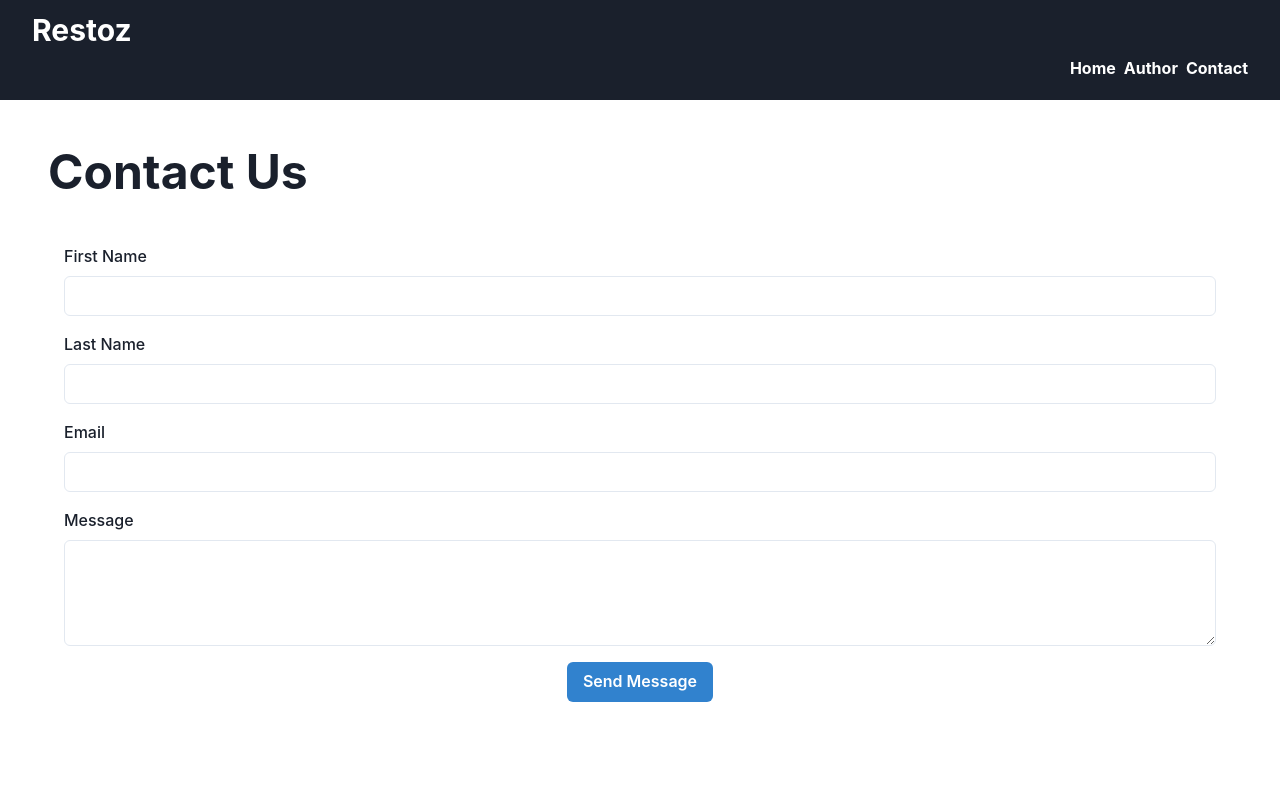
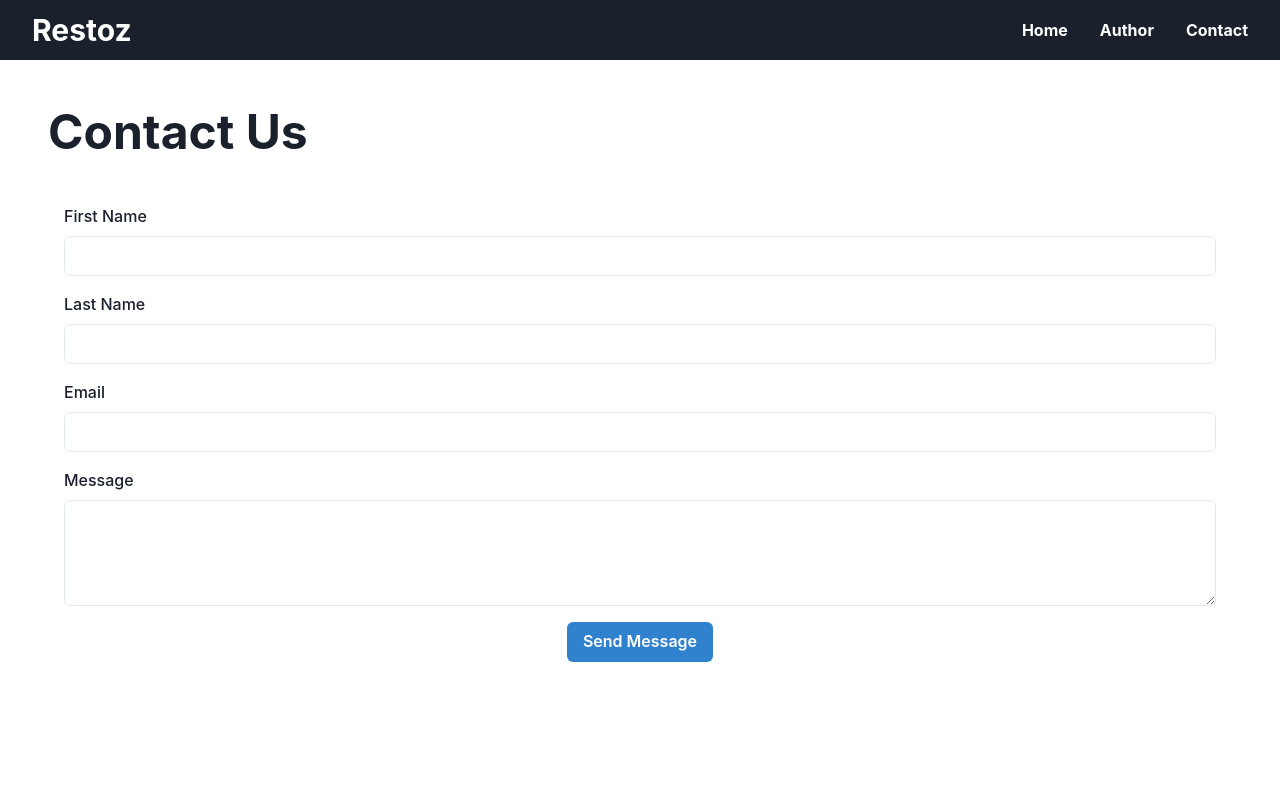
Before and after one commit to A-L-A/Restoz, a React (Vite) app: page /Restoz/contact in a window 1280 px wide. Shown: the top 800 px of the page. Built offline with nearby package versions, Linux system fonts and the light colour scheme.

Commit message:
design  improved

```diff
--- a/src/components/Hero.jsx
+++ b/src/components/Hero.jsx
@@ -1,37 +1,50 @@
 import { Box, Button, Flex, Heading, Image, Text } from "@chakra-ui/react";
 
-function Hero({scrollToSearchSelect}) {
+function Hero({ scrollToSearchSelect }) {
   return (
     <Flex
       direction={{ base: "column", md: "row" }}
-      height={"100vh"}
+      minHeight={"100vh"}  // Ensures the entire container takes up full viewport height
       justifyContent={"center"}
-      p={4}>
+      alignItems={"center"}
+      p={4}
+    >
+      {/* Image Section */}
       <Box
-        p={"12"}
+        p={350}
         w={{ base: "100%", md: "50%" }}
         position="relative"
-        borderRadius={"md"}>
+        borderRadius="md"
+        overflow="hidden"  // Ensures the image stays within the bounds
+      >
         <Image
-          borderRadius={"md"}
+          borderRadius="md"
           position="absolute"
-          top={0}
+          top={-10}
+          bottom={5}
           left={0}
           width="100%"
           height="100%"
-          objectFit="cover"
-          src={
-            "https://www.usda.gov/sites/default/files/2021-06/fsis-tips-restaurant-leftovers-blog-062121.jpg"
-          }
+          objectFit="cover"  // Ensures the image covers the box without distortion
+          src="https://www.usda.gov/sites/default/files/2021-06/fsis-tips-restaurant-leftovers-blog-062121.jpg"
         />
       </Box>
-      <Box w={{ base: "100%", md: "50%" }} p={"12"}>
-        <Heading size={"2xl"}>Discover Your Culinary Delight</Heading>
-        <Text fontSize={"xl"} mt={"4"}>
+
+      {/* Text Section */}
+      <Box
+        w={{ base: "100%", md: "50%" }}
+        p={12}
+        display="flex"
+        flexDirection="column"
+        justifyContent="center"
+        alignItems="flex-start"
+      >
+        <Heading size="2xl">Discover Your Culinary Delight</Heading>
+        <Text fontSize="xl" mt={4}>
           Embark on a delightful journey to find and savor your cherished
           restaurants, beautifully laid out on the interactive map.
         </Text>
-        <Button mt={"8"} colorScheme={"gray"} onClick={scrollToSearchSelect}>
+        <Button mt={8} colorScheme="gray" onClick={scrollToSearchSelect}>
           Get Started
         </Button>
       </Box>
--- a/src/components/Nav.jsx
+++ b/src/components/Nav.jsx
@@ -9,6 +9,7 @@ import {
   VStack,
   HStack,
   Text,
+  Link,
 } from '@chakra-ui/react';
 import { HamburgerIcon, CloseIcon } from '@chakra-ui/icons';
 
@@ -28,9 +29,16 @@ const Navbar = () => {
         justifyContent="space-between"
         wrap="wrap"
       >
-        <Heading as="h1" size="lg" color="white">
-          Restoz
-        </Heading>
+        {/* Left side: Restoz */}
+        <Flex alignItems="center">
+          <Link href="/" _hover={{ textDecoration: 'none' }}>
+            <Heading as="h1" size="lg" color="white" mr={8}>
+              Restoz
+            </Heading>
+          </Link>
+        </Flex>
+
+        {/* Right side: Icon button for mobile and the links */}
         <IconButton
           display={{ base: 'block', md: 'none' }}
           onClick={onToggle}
@@ -38,9 +46,29 @@ const Navbar = () => {
           aria-label="Toggle Navigation"
           variant="unstyled"
         />
+
+        {/* Links for desktop */}
+        <HStack
+          display={{ base: 'none', md: 'flex' }}
+          alignItems="center"
+          spacing={8}
+        >
+          {links.map((link, index) => (
+            <Text
+              key={index}
+              color="white"
+              fontWeight="bold"
+              _hover={{ color: 'gray.300' }}
+            >
+              <Link href={link.url}>{link.label}</Link>
+            </Text>
+          ))}
+        </HStack>
+
+        {/* Collapse for mobile view */}
         <Collapse in={isOpen} animateOpacity>
           <VStack
-            display={{ base: 'block', md: isOpen ? 'flex' : 'none' }}
+            display={{ base: 'block', md: 'none' }}
             alignItems="center"
             mt={{ base: 2, md: 0 }}
             spacing={4}
@@ -52,31 +80,12 @@ const Navbar = () => {
                 fontWeight="bold"
                 _hover={{ color: 'gray.300' }}
               >
-                <a href={link.url}>{link.label}</a>
+                <Link href={link.url}>{link.label}</Link>
               </Text>
             ))}
           </VStack>
         </Collapse>
       </Flex>
-
-      <HStack
-        display={{ base: 'none', md: 'flex' }}
-        justifyContent="flex-end"
-        alignItems="center"
-        px={[4, 6, 8]}
-        py={2}
-      >
-        {links.map((link, index) => (
-          <Text
-            key={index}
-            color="white"
-            fontWeight="bold"
-            _hover={{ color: 'gray.300' }}
-          >
-            <a href={link.url}>{link.label}</a>
-          </Text>
-        ))}
-      </HStack>
     </Box>
   );
 };
```
